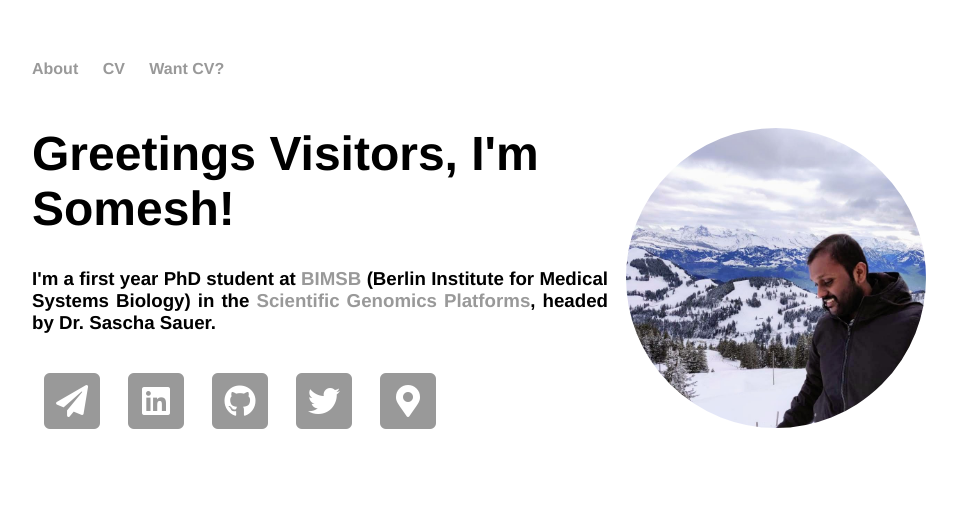
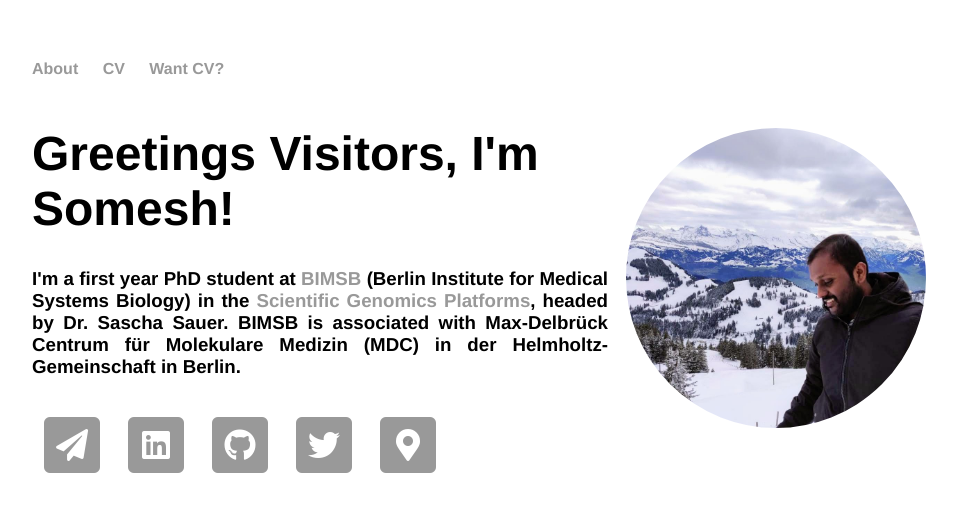
Before and after one commit to saisomesh2594/saisomesh2594.github.io, a Jekyll site: the page built from index.html, in a window 1280 px wide. Shown: the top 512 px of the page, without its empty margins (160-1117 px from the left). Built offline with Jekyll 4.4.1, drawn with Linux system fonts in a browser that asks for light colours.

Commit message:
Update index.html

```diff
--- a/index.html
+++ b/index.html
@@ -17,6 +17,7 @@ title: Somesh Sai, Just Another Bioinformatician
 			<article>
 				<h3>
 					I'm a first year PhD student at <a href="https://www.mdc-berlin.de/bimsb">BIMSB</a> (Berlin Institute for Medical Systems Biology) in the <a href="https://genomics.mdc-berlin.de/">Scientific Genomics Platforms</a>, headed by Dr. Sascha Sauer.
+					BIMSB is associated with Max-Delbrück Centrum für Molekulare Medizin (MDC) in der Helmholtz-Gemeinschaft in Berlin.
 
 				</h3>
 			</article>
```
